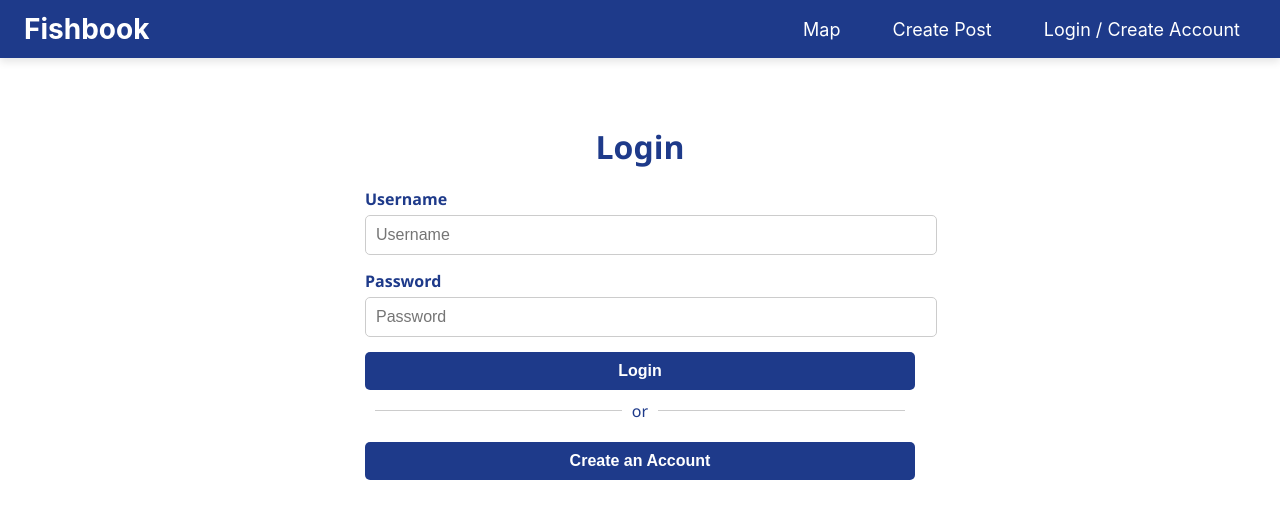
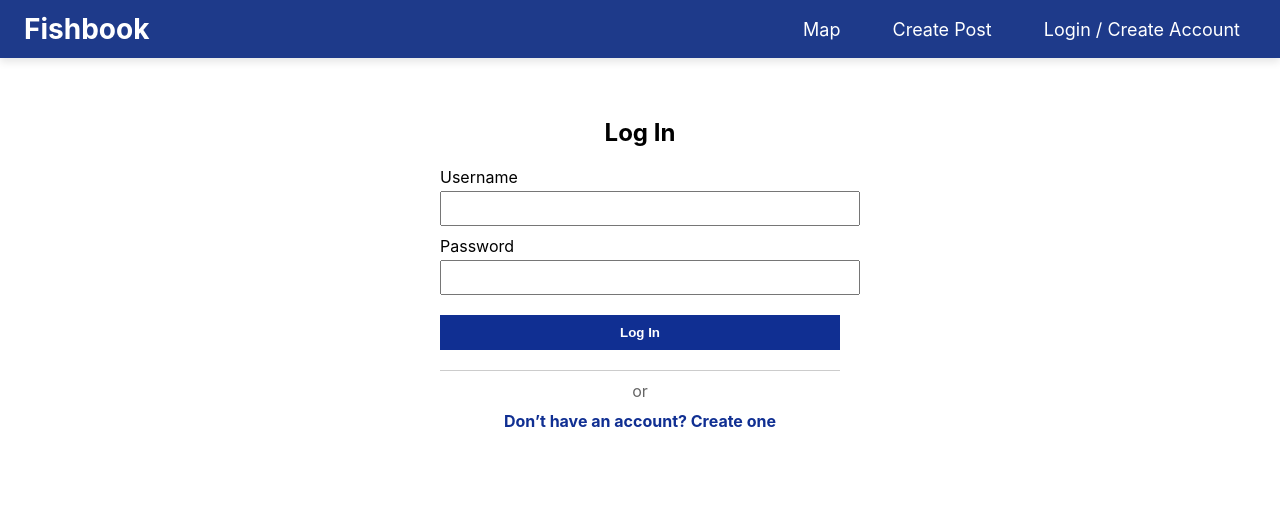
Before and after one commit to SLee413/fishbook, a React (Create React App) app in the folder frontend/: page /login in a window 1280 px wide. Shown: the top 518 px of the page. Built offline with nearby package versions, Linux system fonts and the light colour scheme.

Commit message:
Update LoginPage.jsx

```diff
--- a/frontend/src/pages/LoginPage.jsx
+++ b/frontend/src/pages/LoginPage.jsx
@@ -1,54 +1,88 @@
 import React, { useState } from 'react';
-import { useNavigate } from 'react-router-dom';
-import '../css/Login.css';
+import { useNavigate, Link } from 'react-router-dom';
 
-const LoginPage = ({ onLogin }) => {
-  const [username, setUsername] = useState('');
+const LoginPage = ({ setUser }) => {
+  const [name, setName] = useState('');
   const [password, setPassword] = useState('');
+  const [error, setError] = useState('');
   const navigate = useNavigate();
 
-  const handleSubmit = (e) => {
-    e.preventDefault();
+  const handleLogin = async () => {
+    try {
+      const res = await fetch('/users/login', {
+        method: 'POST',
+        headers: { 'Content-Type': 'application/json' },
+        credentials: 'include',
+        body: JSON.stringify({ name, password }),
+      });
 
-    if (username && password) {
-      onLogin(username);
-      navigate('/account');
-    } else {
-      alert('Enter username and password!');
+      if (!res.ok) throw new Error('Login failed');
+
+      const userRes = await fetch('/users/me', {
+        credentials: 'include',
+      });
+
+      const userData = await userRes.json();
+      setUser(userData);
+      navigate('/feed');
+    } catch (err) {
+      console.error(err);
+      setError('Invalid username or password');
     }
   };
 
-  const handleCreateAccount = () => {
-    navigate('/create-account');
-  };
+  return (
+    <main style={{ display: 'flex', justifyContent: 'center', paddingTop: '40px' }}>
+      <div style={{ width: '400px', textAlign: 'center' }}>
+        <h2 style={{ marginBottom: '20px' }}>Log In</h2>
 
-  return (
-    <main className="login-page">
-      <div className="login-container">
-        <h2 className="login-title">Login</h2>
-        <form onSubmit={handleSubmit} className="login-form">
-          <label className="login-label">Username</label>
+        {error && <p style={{ color: 'red' }}>{error}</p>}
+
+        <div style={{ marginBottom: '10px', textAlign: 'left' }}>
+          <label>Username</label>
           <input
             type="text"
-            value={username}
-            onChange={(e) => setUsername(e.target.value)}
-            className="login-input"
-            placeholder="Username"
+            value={name}
+            onChange={(e) => setName(e.target.value)}
+            style={{ width: '100%', padding: '8px', marginTop: '4px' }}
           />
-          <label className="login-label">Password</label>
+        </div>
+
+        <div style={{ marginBottom: '10px', textAlign: 'left' }}>
+          <label>Password</label>
           <input
             type="password"
             value={password}
             onChange={(e) => setPassword(e.target.value)}
-            className="login-input"
-            placeholder="Password"
+            style={{ width: '100%', padding: '8px', marginTop: '4px' }}
           />
-          <button type="submit" className="login-button">Login</button>
-        </form>
-        <div className="or-divider">or</div>
-        <button onClick={handleCreateAccount} className="create-account-button">
-          Create an Account
+        </div>
+
+        <button
+          onClick={handleLogin}
+          style={{
+            width: '100%',
+            padding: '10px',
+            backgroundColor: '#102f92',
+            color: 'white',
+            border: 'none',
+            fontWeight: 'bold',
+            cursor: 'pointer',
+            marginTop: '10px'
+          }}
+        >
+          Log In
         </button>
+
+        <div style={{ marginTop: '20px', borderTop: '1px solid #ccc', paddingTop: '10px' }}>
+          <p style={{ margin: '0', color: '#666' }}>or</p>
+        </div>
+
+        <div style={{ marginTop: '10px' }}>
+          <Link to="/create-account" style={{ fontWeight: 'bold', color: '#102f92', textDecoration: 'none' }}>
+            Don’t have an account? Create one
+          </Link>
+        </div>
       </div>
     </main>
   );
```
